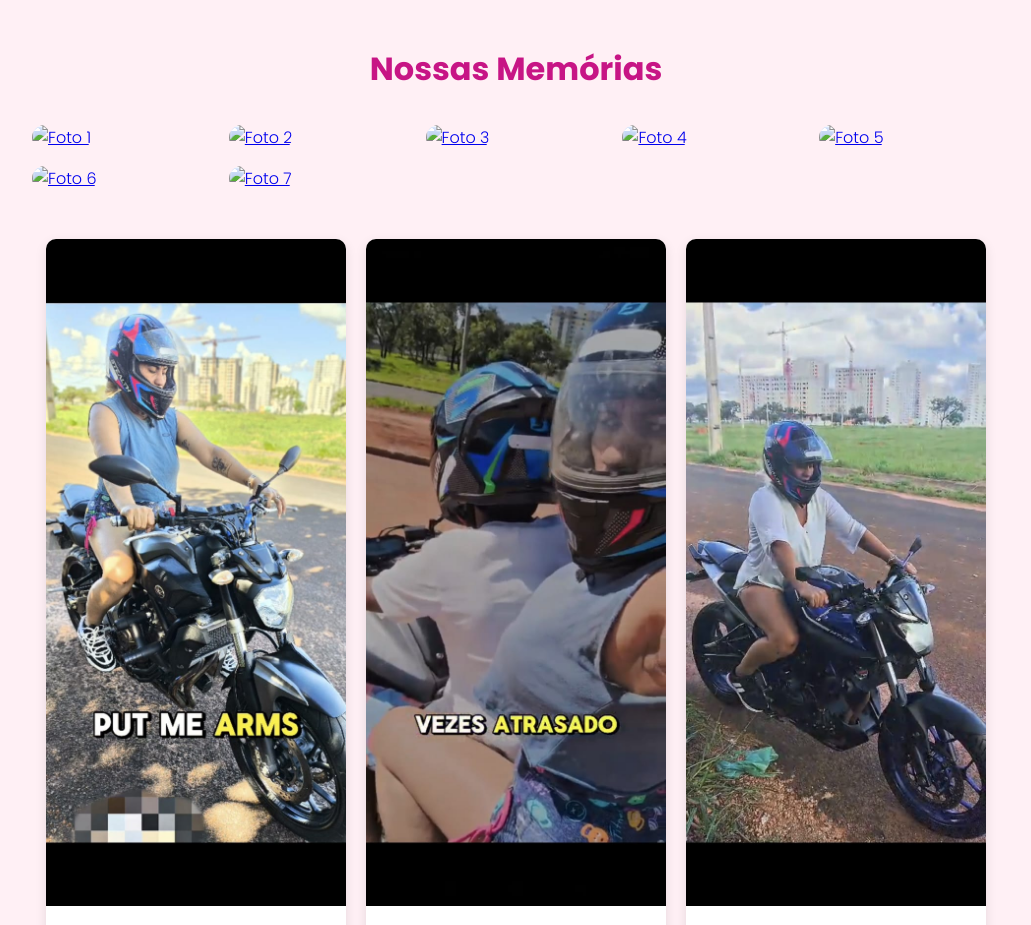
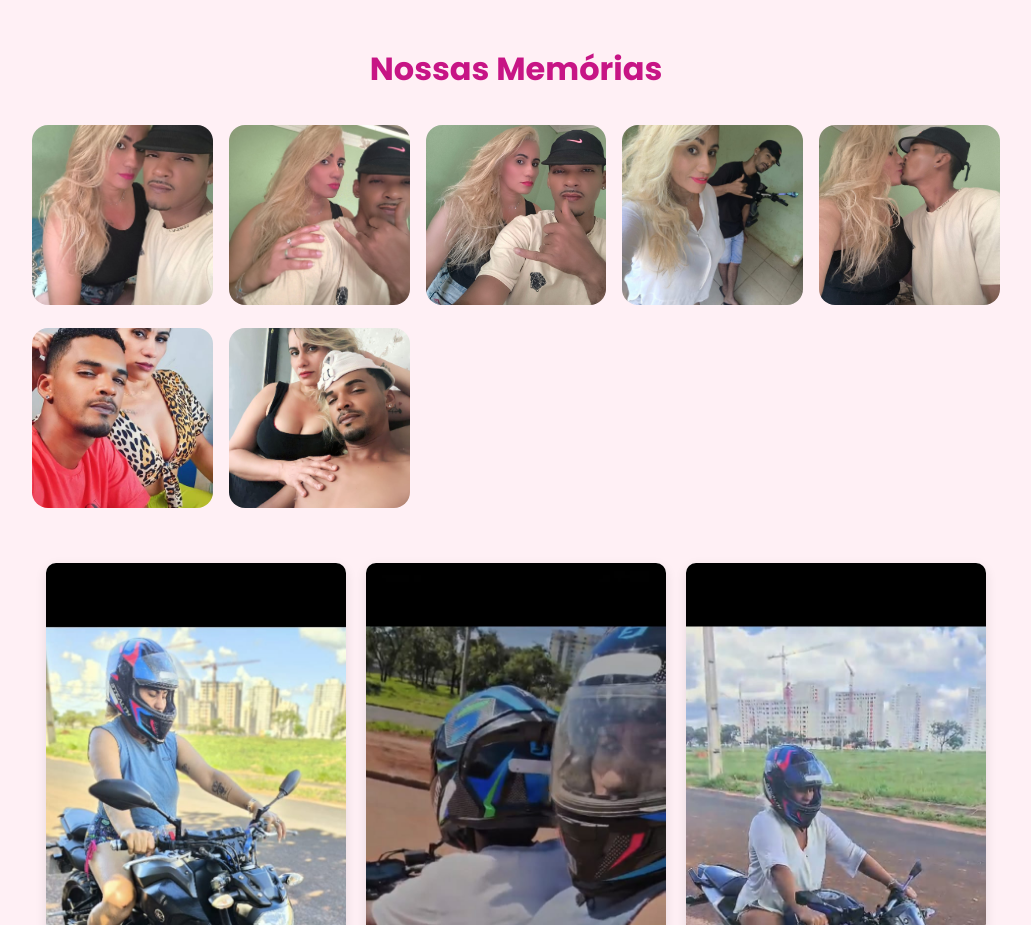
Before and after one commit to lslp3/Nosso-Site, a plain HTML site: page index.html in a window 1280 px wide. Shown: the part 1641-2566 px from the top of the page, without its empty margins (124-1155 px from the left). Drawn offline with nearby package versions, Linux system fonts and the light colour scheme.

Commit message:
Update index.html

```diff
--- a/index.html
+++ b/index.html
@@ -320,26 +320,26 @@
     <section id="galeria">
       <h2>Nossas Memórias</h2>
       <div class="galeria">
-        <a href="images/img1.jpg" data-lightbox="galeria"
-          ><img src="images/img1.jpg" alt="Foto 1"
+        <a href="img1.jpg" data-lightbox="galeria"
+          ><img src="img1.jpg" alt="Foto 1"
         /></a>
-        <a href="images/img2.jpg" data-lightbox="galeria"
-          ><img src="images/img2.jpg" alt="Foto 2"
+        <a href="img2.jpg" data-lightbox="galeria"
+          ><img src="img2.jpg" alt="Foto 2"
         /></a>
-        <a href="images/img3.jpg" data-lightbox="galeria"
-          ><img src="images/img3.jpg" alt="Foto 3"
+        <a href="img3.jpg" data-lightbox="galeria"
+          ><img src="img3.jpg" alt="Foto 3"
         /></a>
-        <a href="images/img4.jpg" data-lightbox="galeria"
-          ><img src="images/img4.jpg" alt="Foto 4"
+        <a href="img4.jpg" data-lightbox="galeria"
+          ><img src="img4.jpg" alt="Foto 4"
         /></a>
-        <a href="images/img5.jpg" data-lightbox="galeria"
-          ><img src="images/img5.jpg" alt="Foto 5"
+        <a href="img5.jpg" data-lightbox="galeria"
+          ><img src="img5.jpg" alt="Foto 5"
         /></a>
-        <a href="images/img6.jpg" data-lightbox="galeria"
-          ><img src="images/img6.jpg" alt="Foto 6"
+        <a href="img6.jpg" data-lightbox="galeria"
+          ><img src="img6.jpg" alt="Foto 6"
         /></a>
-        <a href="images/img7.jpg" data-lightbox="galeria"
-          ><img src="images/img7.jpg" alt="Foto 7"
+        <a href="img7.jpg" data-lightbox="galeria"
+          ><img src="img7.jpg" alt="Foto 7"
         /></a>
       </div>
     </section>
```
